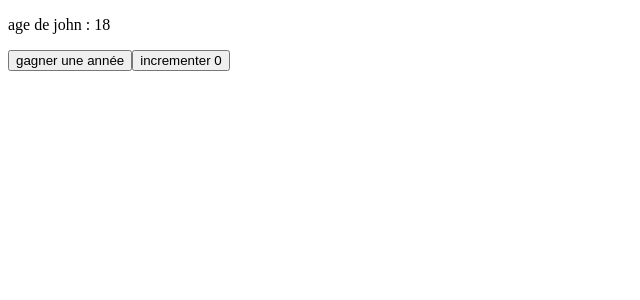
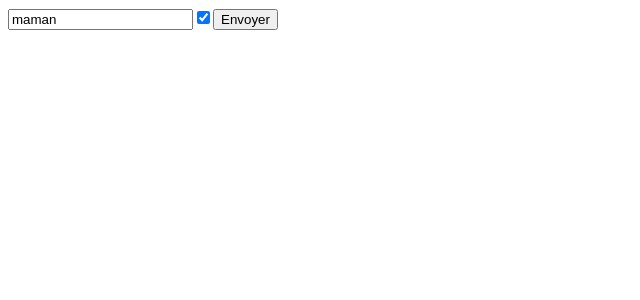
Before and after one commit to ndemanou237/learn-react, a React (Vite) app: page / in a window 1280 px wide. Shown: the top 300 px of the page, without its empty margins (0-640 px from the left). Built offline with nearby package versions, Linux system fonts and the light colour scheme.

Commit message:
talks form in the react

```diff
--- a/src/App.jsx
+++ b/src/App.jsx
@@ -10,31 +10,63 @@ const todos = [
 ]
 
 function App() {
-    const [person ,  setperson] = useState({
-      firstname: 'john',
-      lastname: 'donald',
-      age: 18
-    })
-    const [count, setCount] = useState(0)
+  // use the usestate
 
-    const incrementAge = () => {
-        // person.age++
-        // setperson(person)
-        setperson({...person, age : person.age + 1})
-    }
+    // const [person ,  setperson] = useState({
+    //   firstname: 'john',
+    //   lastname: 'donald',
+    //   age: 18
+    // })
+    // const [count, setCount] = useState(0)
 
-    const incrementCount = () =>{
-      setCount(count + 1)
-    }
+    // const incrementAge = () => {
+    //     // person.age++
+    //     // setperson(person)
+    //     setperson({...person, age : person.age + 1})
+    // }
 
-  return  <>
-
-    <p>age de {person.firstname} : {person.age}</p>
-    <button onClick={incrementAge}>gagner une année</button>
-    <button onClick={incrementCount}>incrementer {count}</button>
+    // const incrementCount = () =>{
+    //   setCount(count + 1)
 
 
-  </>
+  // return  <>
+
+  //   <p>age de {person.firstname} : {person.age}</p>
+  //   <button onClick={incrementAge}>gagner une année</button>
+  //   <button onClick={incrementCount}>incrementer {count}</button>
+
+
+  // </>
+
+  // const [firstname, setFirstname] = useState('john dae')
+
+  // const handleChange = (e) =>{
+  //   setFirstname(e.target.value)
+  // }
+
+  // const reset = () => {
+  //   setFirstname('')
+  // }
+
+  const handleSubmit = (e) => {
+    e.preventDefault()
+    console.log(new FormData(e.target))
+  }
+
+  const [checked, setChecked] = useState(true)
+  const toogleCheck = () =>{
+    setChecked(!checked)
+  }
+
+  return <form onSubmit={handleSubmit}>
+    <input type="text" name="firstname" defaultValue="maman"/>
+    <input type="checkbox" checked={checked} onChange={toogleCheck} />
+    <button disabled={!checked}>Envoyer</button>
+
+
+
+
+  </form>
 
 }
 
```
